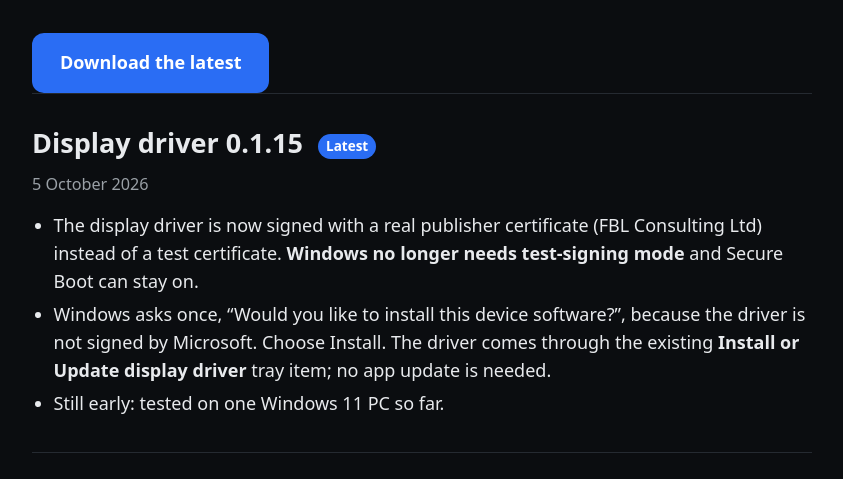
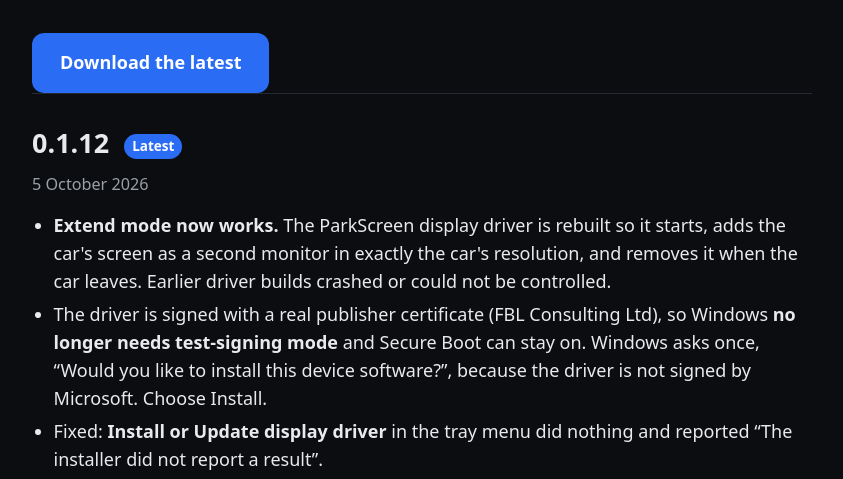
Before and after one commit to fredle/ParkScreen, a website: page web/client/public/release-notes/index.html in a window 1280 px wide. Shown: the part 298-777 px from the top of the page, without its empty margins (218-1061 px from the left). Drawn offline with Linux system fonts and the light colour scheme.

Commit message:
Release notes 0.1.12
Co-Authored-By: Claude Sonnet 5.5 <noreply@anthropic.com>

```diff
--- a/web/client/public/release-notes/index.html
+++ b/web/client/public/release-notes/index.html
@@ -16,10 +16,12 @@
   <a class="cta" href="https://parkscreen-releases.web.app/ParkScreen-win-Setup.exe">Download the latest</a>
 
   <article class="rel">
-    <h2>Display driver 0.1.15 <span class="tag">Latest</span></h2><time datetime="2026-10-05">5 October 2026</time>
+    <h2>0.1.12 <span class="tag">Latest</span></h2><time datetime="2026-10-05">5 October 2026</time>
     <ul>
-      <li>The display driver is now signed with a real publisher certificate (FBL Consulting Ltd) instead of a test certificate. <strong>Windows no longer needs test-signing mode</strong> and Secure Boot can stay on.</li>
-      <li>Windows asks once, &ldquo;Would you like to install this device software?&rdquo;, because the driver is not signed by Microsoft. Choose Install. The driver comes through the existing <strong>Install or Update display driver</strong> tray item; no app update is needed.</li>
+      <li><strong>Extend mode now works.</strong> The ParkScreen display driver is rebuilt so it starts, adds the car's screen as a second monitor in exactly the car's resolution, and removes it when the car leaves. Earlier driver builds crashed or could not be controlled.</li>
+      <li>The driver is signed with a real publisher certificate (FBL Consulting Ltd), so Windows <strong>no longer needs test-signing mode</strong> and Secure Boot can stay on. Windows asks once, &ldquo;Would you like to install this device software?&rdquo;, because the driver is not signed by Microsoft. Choose Install.</li>
+      <li>Fixed: <strong>Install or Update display driver</strong> in the tray menu did nothing and reported &ldquo;The installer did not report a result&rdquo;.</li>
+      <li>This version needs the new driver. After updating, choose <strong>Update display driver</strong> in the tray menu.</li>
       <li>Still early: tested on one Windows 11 PC so far.</li>
     </ul>
   </article>
```
